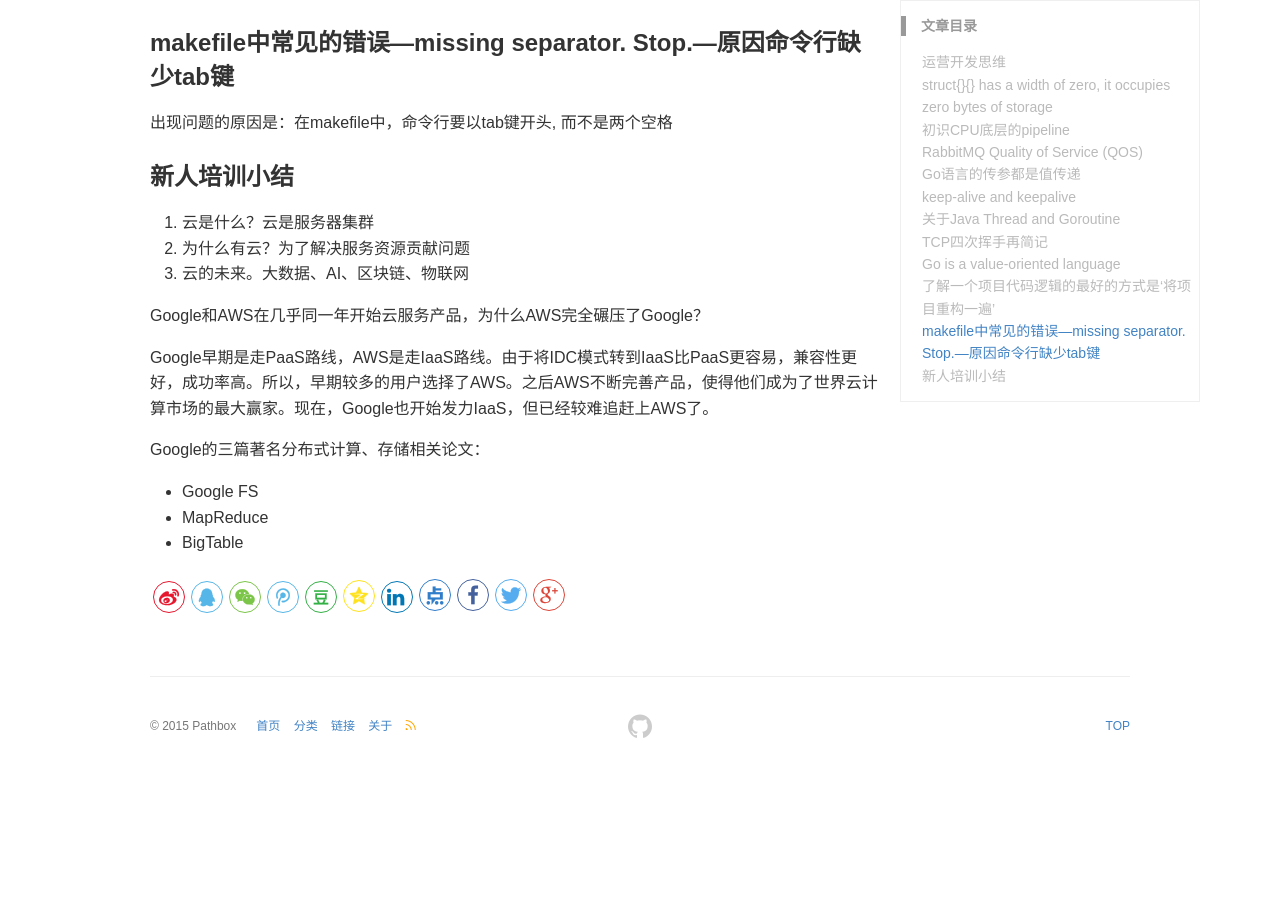
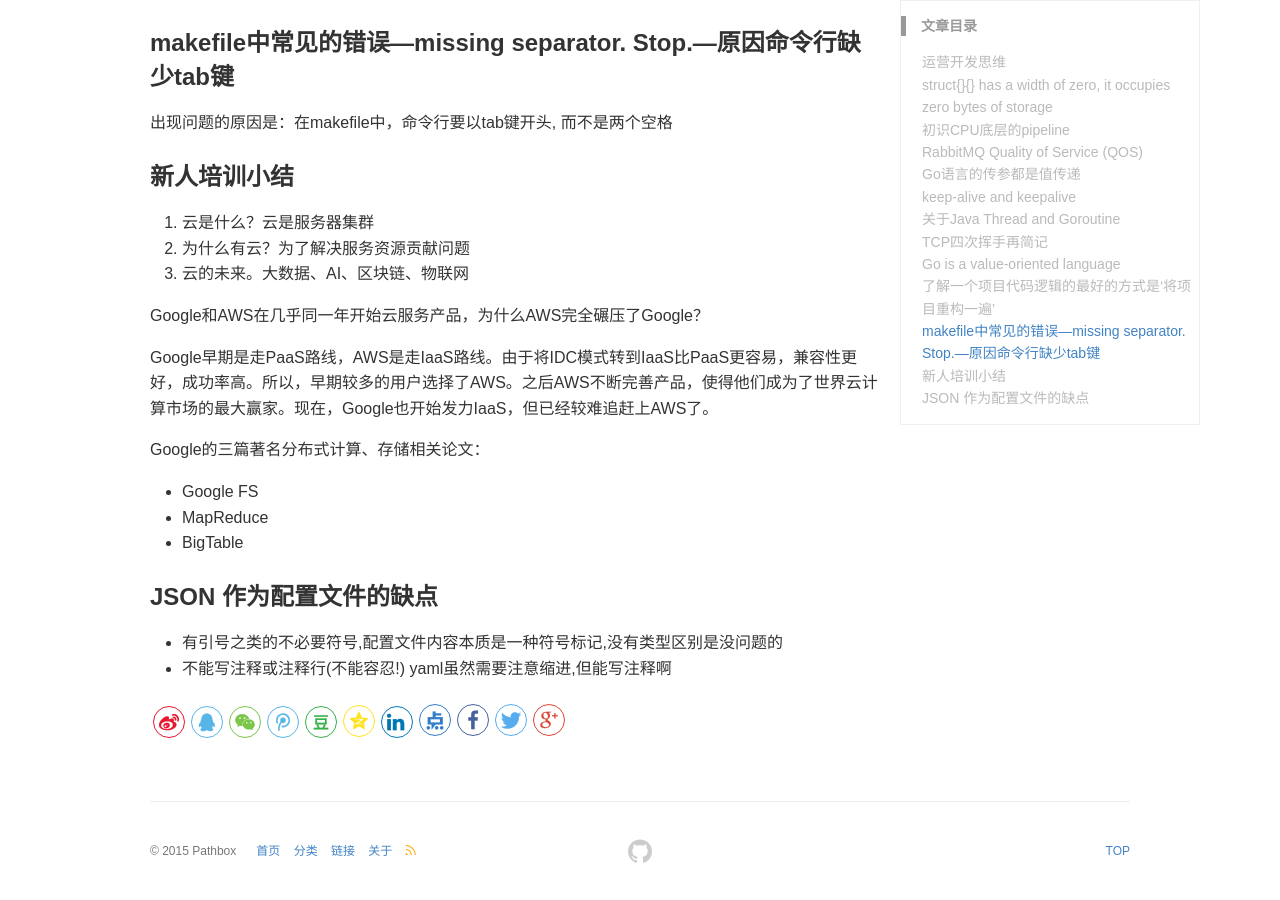
Before and after one commit to pathbox/pathbox.github.io, a Jekyll site: the page built from _posts/2018-07-04-work-summary-in-UCloud-18.md, in a window 1280 px wide and 900 px high, scrolled down 4238 px. Built offline with Jekyll 4.4.1, drawn with Linux system fonts in a browser that asks for light colours; before the commit the page ends 5013 px from its top, so only the background shows below that.

Commit message:
JSON 作为配置文件的缺点

```diff
--- a/_posts/2018-07-04-work-summary-in-UCloud-18.md
+++ b/_posts/2018-07-04-work-summary-in-UCloud-18.md
@@ -169,3 +169,8 @@
 - Google FS
 - MapReduce
 - BigTable
+
+### JSON 作为配置文件的缺点
+
+- 有引号之类的不必要符号,配置文件内容本质是一种符号标记,没有类型区别是没问题的
+- 不能写注释或注释行(不能容忍!) yaml虽然需要注意缩进,但能写注释啊
```
